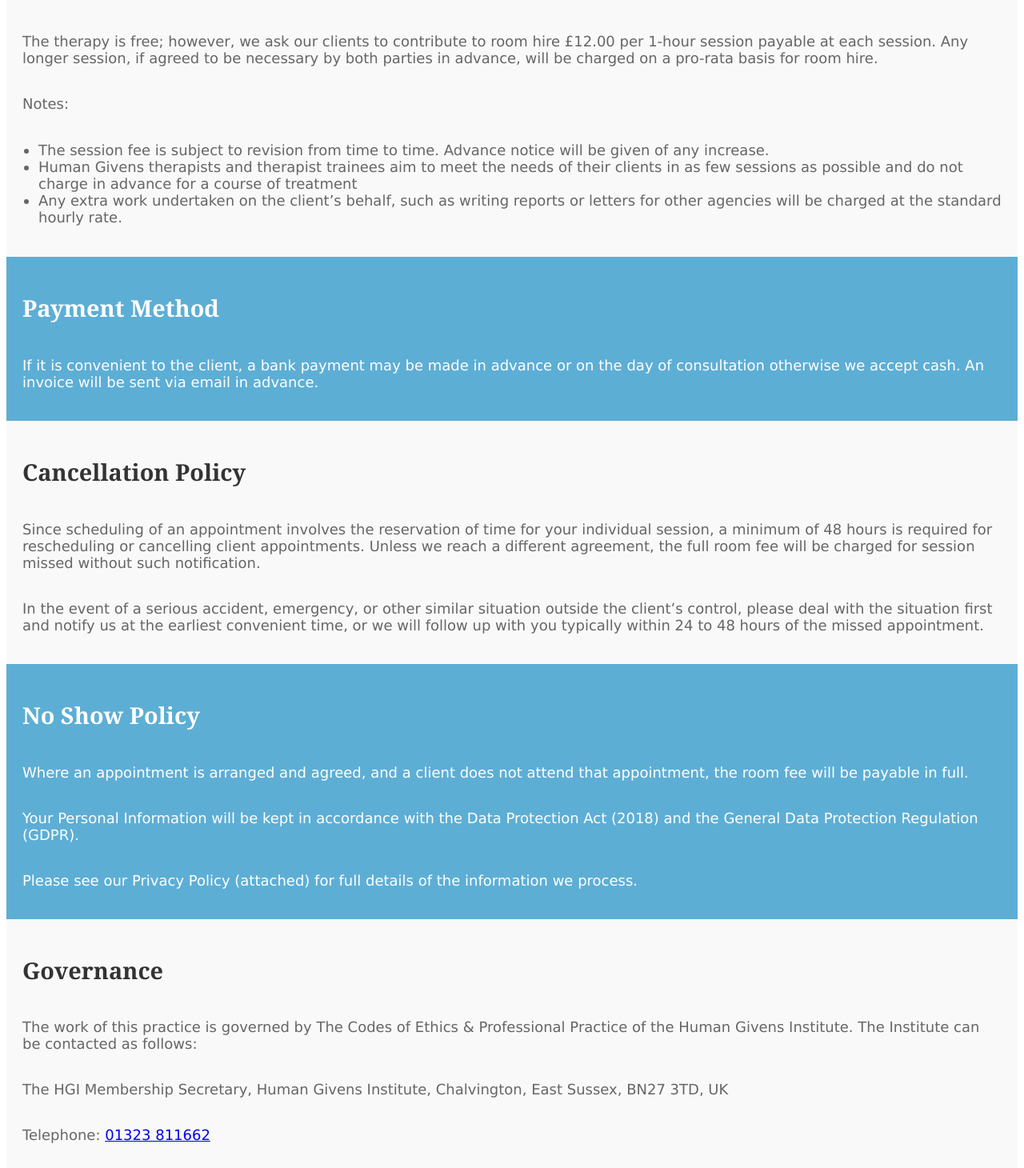
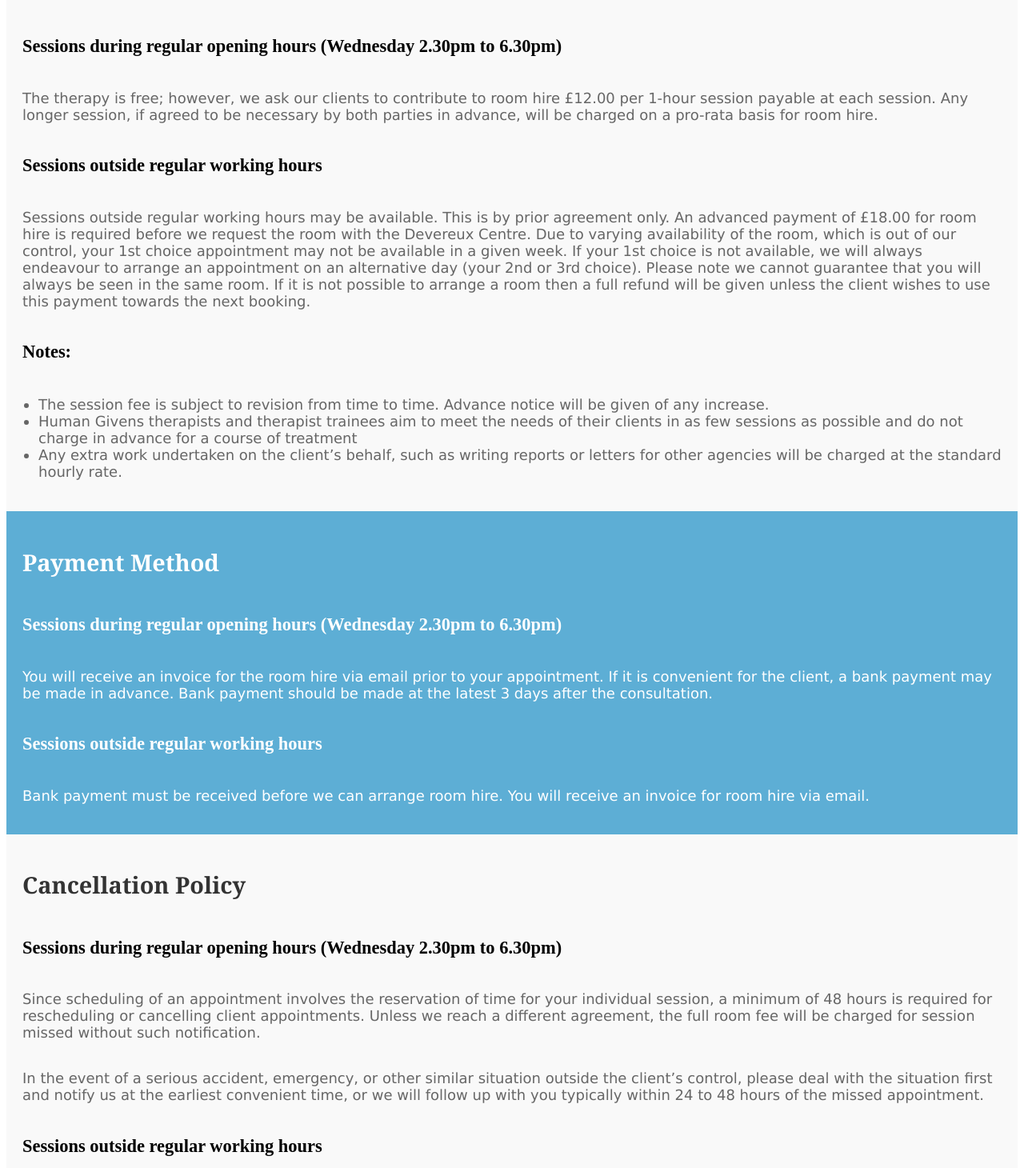
Before and after one commit to MikeForde/cstestvuejs, a Vue app: page /business in a window 1280 px wide. Shown: the part 1110-2570 px from the top of the page at 80% size. Built offline with nearby package versions, Linux system fonts and the light colour scheme.

Commit message:
Updated Fees and Business

```diff
--- a/src/components/BusinessPage.vue
+++ b/src/components/BusinessPage.vue
@@ -37,8 +37,11 @@
       <section class="info-section" ref="section5" :data-section="5" :class="{ 'fade-in': showSection5 }">
         <div class="info-card">
           <h2>Cost of Therapy</h2>
+          <h3>Sessions during regular opening hours (Wednesday 2.30pm to 6.30pm)</h3>
           <p>The therapy is free; however, we ask our clients to contribute to room hire £12.00 per 1-hour session payable at each session. Any longer session, if agreed to be necessary by both parties in advance, will be charged on a pro-rata basis for room hire.</p>
-          <p>Notes:</p>
+          <h3>Sessions outside regular working hours </h3>
+          <p>Sessions outside regular working hours may be available. This is by prior agreement only. An advanced payment of £18.00 for room hire is required before we request the room with the Devereux Centre. Due to varying availability of the room, which is out of our control, your 1st choice appointment may not be available in a given week. If your 1st choice is not available, we will always endeavour to arrange an appointment on an alternative day (your 2nd or 3rd choice). Please note we cannot guarantee that you will always be seen in the same room. If it is not possible to arrange a room then a full refund will be given unless the client wishes to use this payment towards the next booking. </p>
+          <h3>Notes:</h3>
           <ul>
             <li>The session fee is subject to revision from time to time. Advance notice will be given of any increase.</li>
             <li>Human Givens therapists and therapist trainees aim to meet the needs of their clients in as few sessions as possible and do not charge in advance for a course of treatment</li>
@@ -50,15 +53,21 @@
       <section class="info-section" ref="section6" :data-section="6" :class="{ 'fade-in': showSection6 }">
         <div class="info-card">
           <h2>Payment Method</h2>
-          <p>If it is convenient to the client, a bank payment may be made in advance or on the day of consultation otherwise we accept cash. An invoice will be sent via email in advance.</p>
+          <h3>Sessions during regular opening hours (Wednesday 2.30pm to 6.30pm)</h3>
+          <p>You will receive an invoice for the room hire via email prior to your appointment. If it is convenient for the client, a bank payment may be made in advance. Bank payment should be made at the latest 3 days after the consultation.</p>
+          <h3>Sessions outside regular working hours</h3>
+          <p>Bank payment must be received before we can arrange room hire. You will receive an invoice for room hire via email.</p>
         </div>
       </section>
 
       <section class="info-section" ref="section7" :data-section="7" :class="{ 'fade-in': showSection7 }">
         <div class="info-card">
           <h2>Cancellation Policy</h2>
+          <h3>Sessions during regular opening hours (Wednesday 2.30pm to 6.30pm)</h3>
           <p>Since scheduling of an appointment involves the reservation of time for your individual session, a minimum of 48 hours is required for rescheduling or cancelling client appointments. Unless we reach a different agreement, the full room fee will be charged for session missed without such notification.</p>
           <p>In the event of a serious accident, emergency, or other similar situation outside the client’s control, please deal with the situation first and notify us at the earliest convenient time, or we will follow up with you typically within 24 to 48 hours of the missed appointment.</p>
+          <h3>Sessions outside regular working hours</h3>
+          <p>Once we have paid the Devereux Centre for the room hire then there is no refund for sessions outside regular opening hours unless you cancel the session at least 10 days in advance to allow us – in turn - to cancel the booking with the Devereux Centre.</p>
         </div>
       </section>
 
@@ -66,6 +75,7 @@
         <div class="info-card">
           <h2>No Show Policy</h2>
           <p>Where an appointment is arranged and agreed, and a client does not attend that appointment, the room fee will be payable in full.</p>
+          <h2>Your Personal Information</h2>
           <p>Your Personal Information will be kept in accordance with the Data Protection Act (2018) and the General Data Protection Regulation (GDPR).</p>
           <p>Please see our Privacy Policy (attached) for full details of the information we process.</p>
         </div>
@@ -181,6 +191,10 @@
   color: white;
 }
 
+[data-section="2"] h3, [data-section="4"] h3, [data-section="6"] h3, [data-section="8"] h3 {
+  color: white;
+}
+
 [data-section="2"], [data-section="4"], [data-section="6"], [data-section="8"] {
   background: #5DAED5;
 }
--- a/src/components/ContactPage.vue
+++ b/src/components/ContactPage.vue
@@ -19,7 +19,7 @@
         <h2>Booking Sessions</h2>
         <p>Please contact me for my availability and to book low-cost therapy sessions*. Email is my preferred method of contact. I will then arrange a 15-minute, free introductory phone call, to ask any questions you may have, discuss the outcome you’re looking for, or explore how therapy will work for you.</p>
         <p>My working hours are 2:30pm to 6:30pm.</p>
-        <p><i>* I do not charge for therapy but ask my clients to contribute £12 per 1-hour session towards room hire.</i></p>
+        <p><i>* I do not charge for therapy but ask my clients to contribute towards room hire - <router-link to="/business" class="button-link">please see fees</router-link></i></p>
         <p>Email: <a href="mailto:clearskiespractice@gmail.com">clearskiespractice@gmail.com</a> (preferred)</p>
         <p>Text: <a href="sms:07760 531057">07760 531057</a> (please include your email address)</p>
       </div>
```
Also changed, not shown: 9 other files (tests, documents, lock files or other folders).
